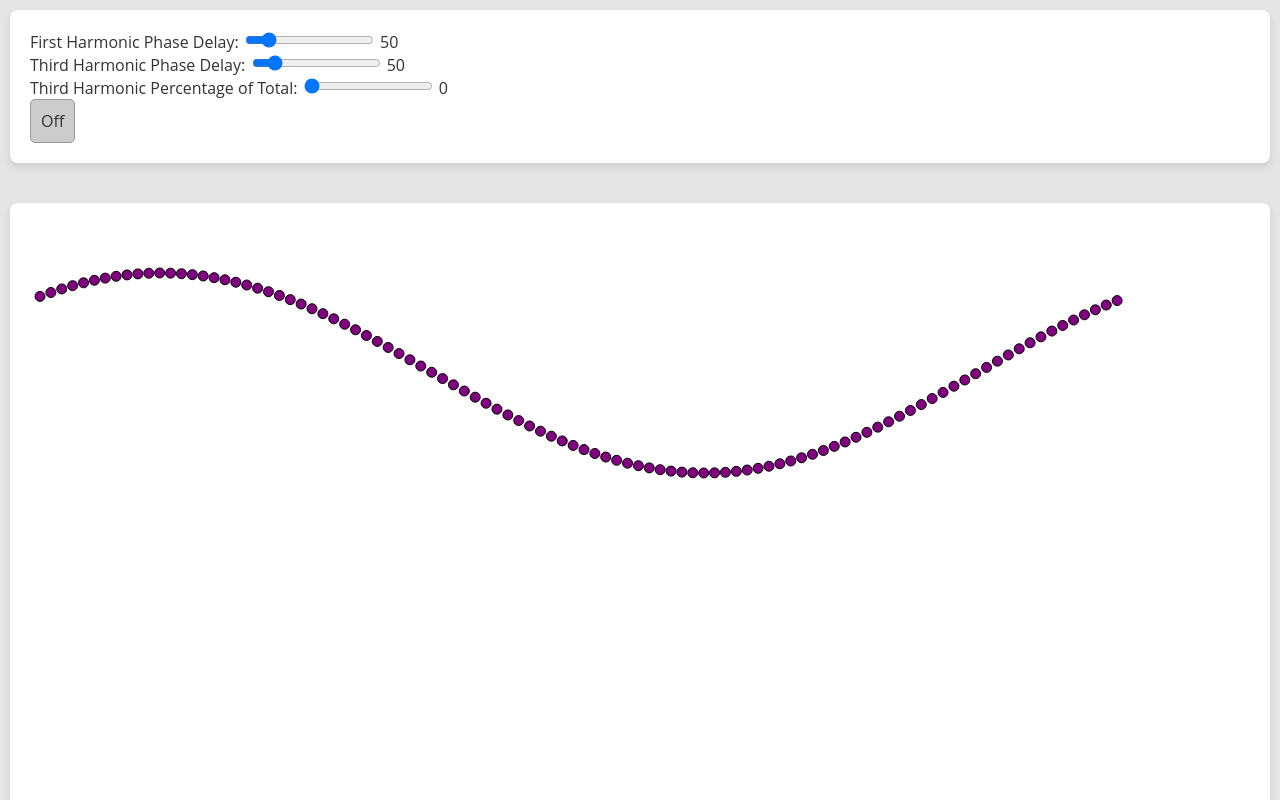
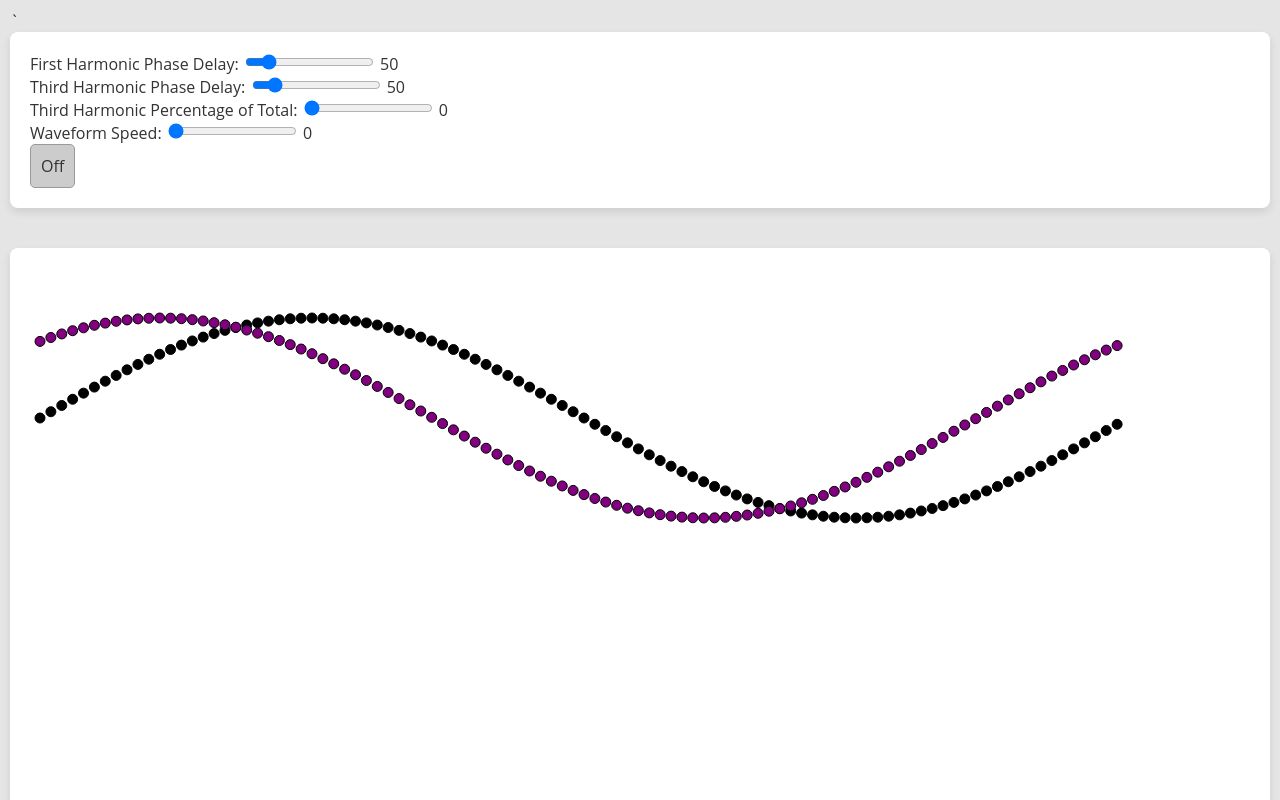
Before and after one commit to khperera/Personal-Website, a website: page Project1-rheology.html in a window 1280 px wide. Shown: the top 800 px of the page. Drawn offline with nearby package versions, Linux system fonts and the light colour scheme.

Commit message:
added waveform slider

```diff
--- a/Project1-rheology.html
+++ b/Project1-rheology.html
@@ -10,7 +10,7 @@
     <script src="./scripts/slider.js" defer></script>
 
     <link href="./styles/website_style.css">
-    <link href="./styles/website_style.css" rel = "stylesheet">
+    <link href="./styles/website_style.css" rel = "stylesheet">`
     <style>
         #animated-element {
             opacity: 0;
@@ -30,6 +30,10 @@
         <label for="slider2">Third Harmonic Percentage of Total:</label>
         <input type="range" id="slider2" name="slider2"  min="0" max="1" value="0" step="0.025">
         <span id="selectedValue2">0</span> </br>
+
+        <label for="slider3">Waveform Speed:</label>
+        <input type="range" id="slider3" name="slider3"  min="0" max="1" value="0" step="0.025">
+        <span id="selectedValue3">0</span> </br>
 
         <!-- The button element -->
         <div id="toggleButton" class="toggle-btn" onclick="toggleButton()">Off</div>
--- a/scripts/rheology_script.js
+++ b/scripts/rheology_script.js
@@ -6,6 +6,7 @@ const ctx = canvas.getContext('2d');
 const firstHarmonicPhase = document.getElementById("slider")
 const thirdHarmonicPhase = document.getElementById("slider1")
 const three_to_one_intensity = document.getElementById("slider2")
+const waveform_speed = document.getElementById("slider3")
 
 
 // Add event listener to the slider input
@@ -13,6 +14,8 @@ const three_to_one_intensity = document.getElementById("slider2")
 const selectedValue = document.getElementById('selectedValue');
 const selectedValue1 = document.getElementById('selectedValue1');
 const selectedValue2 = document.getElementById('selectedValue2');
+const selectedValue3 = document.getElementById('selectedValue3');
+
 
 firstHarmonicPhase.addEventListener('input', function() {
     // Update the displayed value as the slider is moved
@@ -28,6 +31,12 @@ thirdHarmonicPhase.addEventListener('input', function() {
 three_to_one_intensity.addEventListener('input', function() {
     // Update the displayed value as the slider is moved
     selectedValue2.textContent = three_to_one_intensity.value;
+    setCanvasSize();
+});
+
+waveform_speed.addEventListener('input', function() {
+    // Update the displayed value as the slider is moved
+    selectedValue3.textContent = waveform_speed.value;
     setCanvasSize();
 });
 
@@ -57,7 +66,7 @@ setCanvasSize();
 
 
 
-function setCanvasSize() {
+function setCanvasSize(timeFactor) {
 
 
     //canvas.width = original_window_width;
@@ -69,22 +78,24 @@ function setCanvasSize() {
     firstharmonic = firstHarmonicPhase.value
     thirdharmonic = thirdHarmonicPhase.value
     intensity = three_to_one_intensity.value;
+    waveform_speed_ = waveform_speed.value;
     denominator = intensity+ 1;
     first_intensity = 1 - intensity;
     third_intensity = intensity / denominator;
 
-    drawPoints(generatePoints(100, canvas.width, harmonic_data_height, 0, 1 , 1),"black",true);
+
+    drawPoints(generatePoints(100, canvas.width, harmonic_data_height, 0, 1 , 1, timeFactor*waveform_speed_),"black",true);
     //drawPoints(generatePoints(100, canvas.width, canvas.height, firstharmonic, 1,first_intensity),"blue", false);
     //drawPoints(generatePoints(100, canvas.width, canvas.height, thirdharmonic, 3,intensity),"red", false);
 
-    drawPoints(generatePoints_2(100, canvas.width, harmonic_data_height, firstharmonic,first_intensity, thirdharmonic , intensity),"purple",false);
+    drawPoints(generatePoints_2(100, canvas.width, harmonic_data_height, firstharmonic,first_intensity, thirdharmonic , intensity, timeFactor*waveform_speed_),"purple",false);
 }
 
 
 
 
 
-function generatePoints(i, n, m, phasedelay, multiplier, intensity) {
+function generatePoints(i, n, m, phasedelay, multiplier, intensity, timeFactor) {
     const points = [];
 
     for (let count = 0; count < i; count++) {
@@ -93,17 +104,17 @@ function generatePoints(i, n, m, phasedelay, multiplier, intensity) {
         const offset = m / 2*0.75
         const x = count*scaling_x+10;
         const y =
-            (Math.sin((count/i) *multiplier* Math.PI * 2 + Math.PI + (phasedelay / 180) * Math.PI))  * scaling +
+            (Math.sin((count/i) *multiplier* Math.PI * 2 + Math.PI + (phasedelay / 180) * Math.PI+timeFactor*Math.PI))  * scaling +
             offset;
         const y_derivative = (Math.cos((count/i) *multiplier* Math.PI * 2 + Math.PI + (phasedelay / 180) * Math.PI))  * scaling *multiplier  +
         offset;
-        points.push({ x, y_derivative });
+        points.push({ x, y });
     }
 
     return points;
 }
 
-function generatePoints_2(i, n, m, phasedelay1, intensity1, phasedelay2,intensity2) {
+function generatePoints_2(i, n, m, phasedelay1, intensity1, phasedelay2,intensity2, timeFactor) {
     const points = [];
 
     for (let count = 0; count < i; count++) {
@@ -114,8 +125,8 @@ function generatePoints_2(i, n, m, phasedelay1, intensity1, phasedelay2,intensit
         const offset = m / 2*0.75
         const x = count*scaling_x+10;
         const y =
-            (Math.sin((count / i)*1 * Math.PI * 2 + Math.PI + (phasedelay1 / 180) * Math.PI)* scaling_y1+
-            Math.sin((count / i)*3 * Math.PI * 2 + Math.PI + (phasedelay2 / 180) * Math.PI)* scaling_y2) +
+            (Math.sin((count / i)*1 * Math.PI * 2 + Math.PI + (phasedelay1 / 180) * Math.PI+timeFactor*Math.PI)* scaling_y1+
+            Math.sin((count / i)*3 * Math.PI * 2 + Math.PI + (phasedelay2 / 180) * Math.PI+timeFactor*3*Math.PI)* scaling_y2) +
             offset;
         points.push({ x, y });
     }
@@ -141,3 +152,24 @@ function drawPoints(points, color, clear) {
         ctx.stroke();
     });
 }
+
+
+// Create a timeline with anime.js
+const timeline = anime.timeline({
+    loop: true, // Loop the animation
+});
+
+// Add a delay of 500 milliseconds before starting the animation
+
+// Update the time variable every 500 milliseconds
+timeline.add({
+    update: function(anim) {
+        const timeFactor = anim.progress; // Use the animation progress as the time factor
+        setCanvasSize(timeFactor/2);
+    },
+    duration: 60000, // Duration of the update
+});
+timeline.add({
+    targets: {},
+    duration: 0,
+});
```
